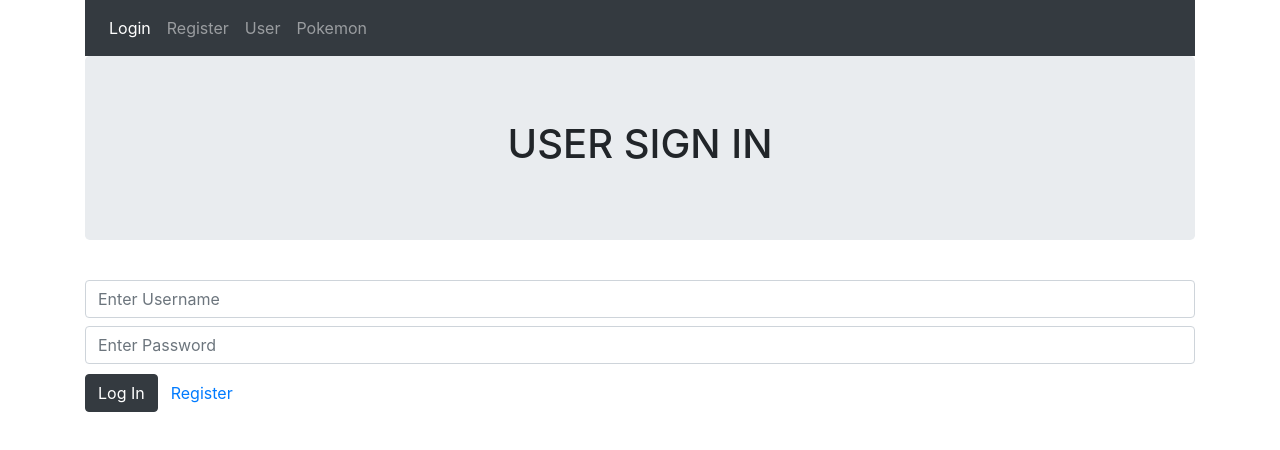
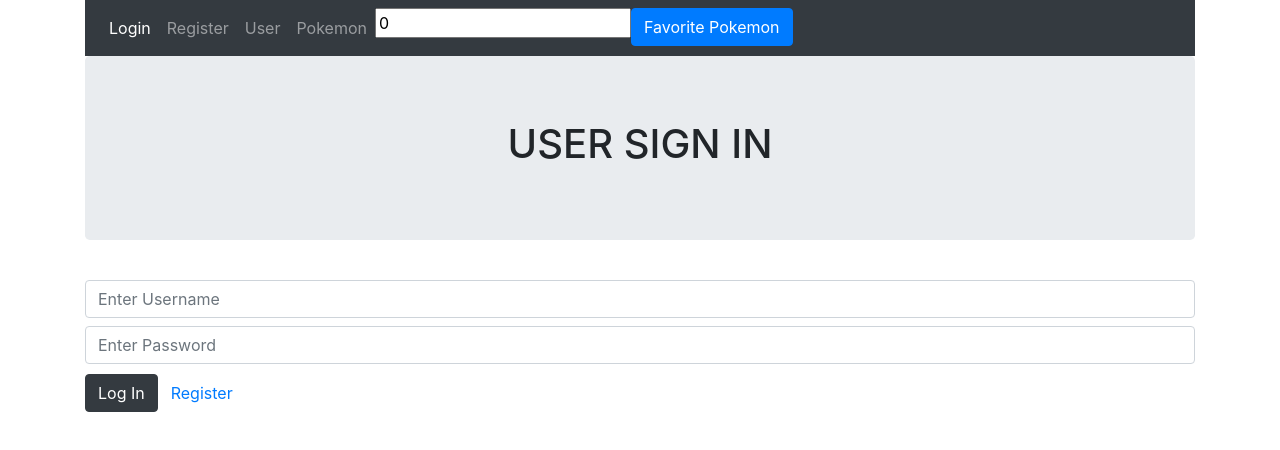
Before and after one commit to magnusjw/PokeBook-Angular, an Angular app in the folder PokeBook/: page / in a window 1280 px wide. Shown: the top 450 px of the page. Built offline with nearby package versions, Linux system fonts and the light colour scheme.

Commit message:
Search Bar Testing

```diff
--- a/PokeBook/src/app/app.component.ts
+++ b/PokeBook/src/app/app.component.ts
@@ -1,4 +1,5 @@
 import { Component } from '@angular/core';
+import { User } from './models/user';
 
 @Component({
   selector: 'app-root',
@@ -7,4 +8,5 @@ import { Component } from '@angular/core';
 })
 export class AppComponent {
   title = 'PokeBook';
+  currUser:User = null;
 }
--- a/PokeBook/src/app/components/login/login.component.html
+++ b/PokeBook/src/app/components/login/login.component.html
@@ -16,7 +16,7 @@
 
         <br/><br/>
         <button class="d-flex justify-content-center btn btn-dark" (click)="login()">Log In</button>
-        <a routerLink="../user" class="btn btn-link">Register</a>
+        <a routerLink="../register" class="btn btn-link">Register</a>
 
     </div>
 </div>
--- a/PokeBook/src/app/components/login/login.component.ts
+++ b/PokeBook/src/app/components/login/login.component.ts
@@ -22,7 +22,9 @@ export class LoginComponent implements OnInit {
   }
 
   login(){
-    let u = new User(0, this.username, this.password, "", "", "")
+    let u:User;
+    u.username = this.username;
+    u.password = this.password;
     this.as.logIn(u).subscribe(
       (response:User)=>{
         this.loginSuccess = true;
@@ -32,7 +34,5 @@ export class LoginComponent implements OnInit {
         this.currUser=null;
       }
     )
-
   }
-
 }
--- a/PokeBook/src/app/components/nav-bar/nav-bar.component.html
+++ b/PokeBook/src/app/components/nav-bar/nav-bar.component.html
@@ -12,5 +12,11 @@
         <li class="nav-item">
             <a class="nav-link" routerLinkActive="active" routerLink="pokemon">Pokemon</a>
         </li>
+        <li>
+            <input type="number" [(ngModel)]="input"/>
+        </li>
+        <li>
+            <button class="btn btn-primary" (click)="search()">Favorite Pokemon</button>
+        </li>
     </ul>
 </nav>
--- a/PokeBook/src/app/components/nav-bar/nav-bar.component.ts
+++ b/PokeBook/src/app/components/nav-bar/nav-bar.component.ts
@@ -1,4 +1,7 @@
 import { Component, OnInit } from '@angular/core';
+import { Router } from '@angular/router';
+import { Pokemon } from 'src/app/models/pokemon';
+import { PokemonService } from 'src/app/services/pokemon.service';
 
 @Component({
   selector: 'app-nav-bar',
@@ -7,9 +10,23 @@ import { Component, OnInit } from '@angular/core';
 })
 export class NavBarComponent implements OnInit {
 
-  constructor() { }
+  pokemon:Pokemon = null;
+  input:number = 0;
+  success:boolean = false;
+
+  constructor(
+    private ps:PokemonService,
+    private router: Router
+  ) { }
 
   ngOnInit(): void {
   }
 
+  search(){
+    console.log(1);
+     this.router.navigate(["../pokemon", this.input]);
+     console.log(2);
+
+  }
+
 }
--- a/PokeBook/src/app/components/pokemon-page/pokemon-page.component.html
+++ b/PokeBook/src/app/components/pokemon-page/pokemon-page.component.html
@@ -5,7 +5,7 @@
 
 <div class="row">
     <input class="col" type="number" [(ngModel)]="input"/>
-    <button class="btn btn-primary" (click)="getPoke()">Favorite Pokemon</button>
+    <button class="btn btn-primary" (click)="getPoke(input)">Favorite Pokemon</button>
 </div>
 
 <table class="table" *ngIf="pokemon">
--- a/PokeBook/src/app/components/pokemon-page/pokemon-page.component.ts
+++ b/PokeBook/src/app/components/pokemon-page/pokemon-page.component.ts
@@ -1,4 +1,5 @@
 import { Component, OnInit } from '@angular/core';
+import { ActivatedRoute } from '@angular/router';
 import { Pokemon } from 'src/app/models/pokemon';
 import { PokemonService } from 'src/app/services/pokemon.service';
 
@@ -9,17 +10,24 @@ import { PokemonService } from 'src/app/services/pokemon.service';
 })
 export class PokemonPageComponent implements OnInit {
 
-  public pokemon:Pokemon = null;
-  public input:number = 0;
+  pokemon:Pokemon = null;
+  input:number = 0;
 
-  constructor(private ps:PokemonService) { }
+  constructor(
+    private ps:PokemonService,
+    private activatedRoute: ActivatedRoute
+  ) { }
 
-  ngOnInit(): void {
+  ngOnInit(){
+    this.activatedRoute.queryParams.subscribe(params => {
+      const input = params['input'];
+      console.log(input);
+    });
 
   }
 
-  getPoke():void{
-    this.ps.getPokemonFromApi(this.input).subscribe(
+  getPoke(input:number):void{
+    this.ps.getPokemonFromApi(input).subscribe(
       (data:Pokemon)=>{ //Assuming that the data returned from getPokemonFromApi will be a pokemon object
         this.pokemon=data;
       },
```
Also changed, not shown: PokeBook/src/app/components/register/register.component.ts (+3 -7 lines).
